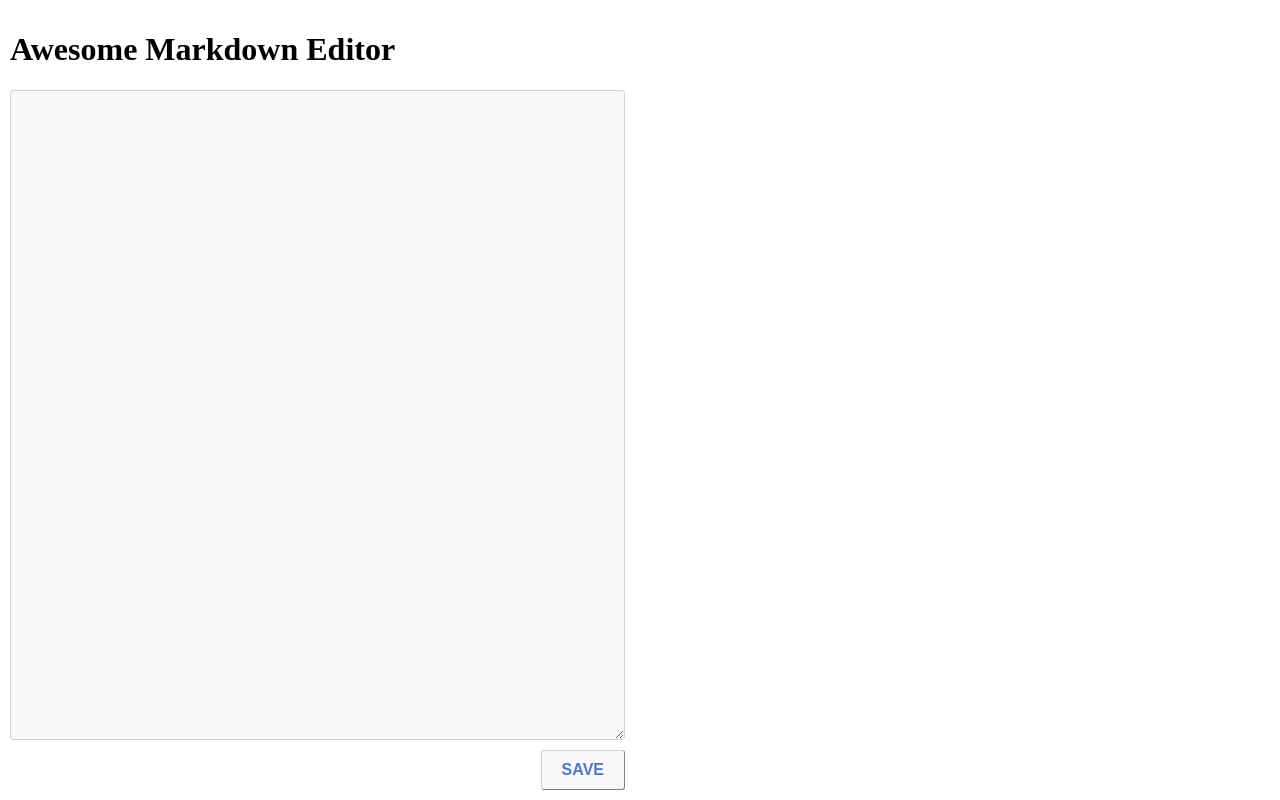
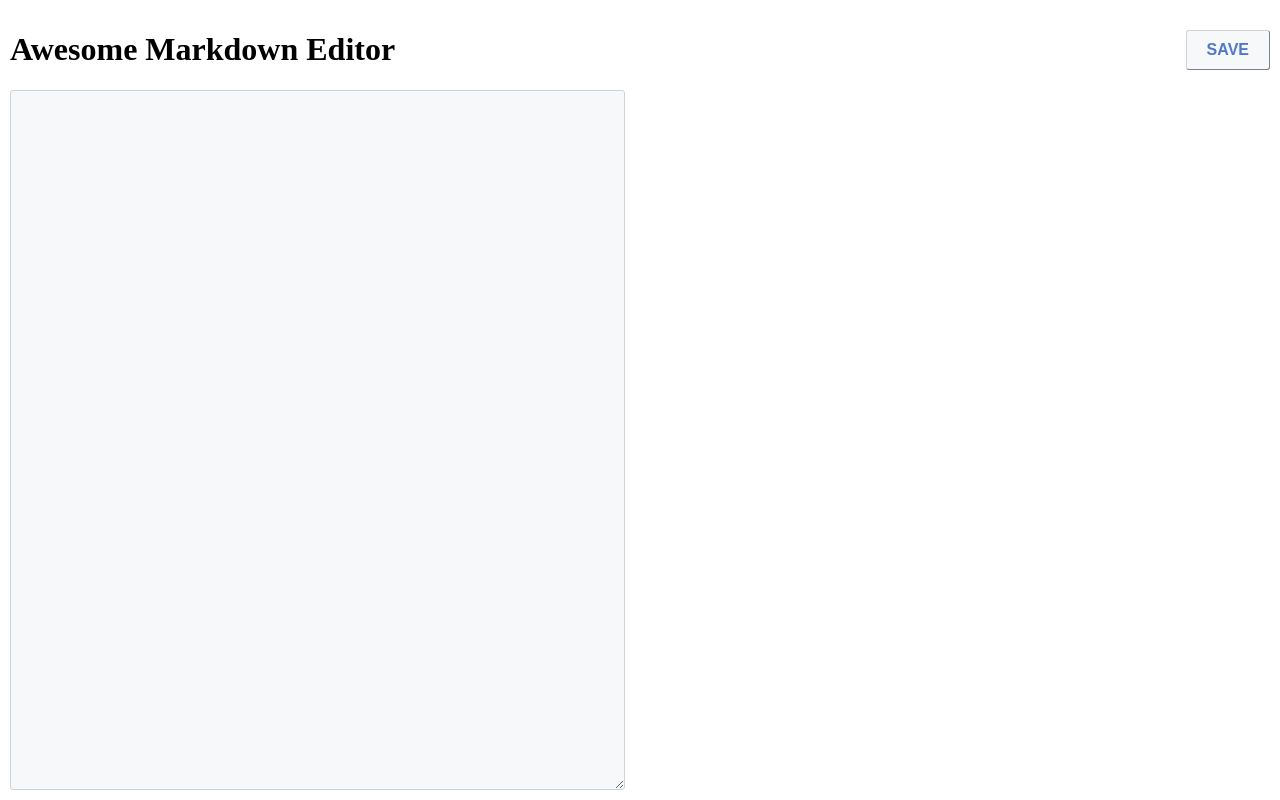
Before and after one commit to sunkibaek/awesome-markdown-editor, a React app: page / in a window 1280 px wide. Built offline with nearby package versions, Linux system fonts and the light colour scheme.

Commit message:
TitleBar 컴포넌트 분리 및 레이아웃 수정
앱 상단에 타이틀과 저장 버튼을 표시하는 컴포넌트를 새로 추가했습니다.

```diff
--- a/src/App.tsx
+++ b/src/App.tsx
@@ -1,9 +1,10 @@
-import React, { ChangeEventHandler, Component, FormEventHandler } from "react";
+import React, { ChangeEventHandler, Component, MouseEventHandler } from "react";
 
 import InputPane from "./InputPane";
 import StorageManager from "./managers/StorageManager";
 import OutputPane from "./OutputPane";
 import Space from "./styles/Space";
+import TitleBar from "./TitleBar";
 
 interface IState {
   inputTexts: string;
@@ -44,12 +45,11 @@ class App extends Component<{}, IState> {
 
     return (
       <div style={styles.container}>
-        <h1>Awesome Markdown Editor</h1>
+        <TitleBar onSubmit={this.save} />
 
         <div style={styles.panesContainer}>
           <InputPane
             texts={inputTexts}
-            onSubmit={this.save}
             onTextAreaChange={this.handleTextAreaChange}
             style={styles.inputPane}
           />
@@ -68,7 +68,7 @@ class App extends Component<{}, IState> {
     });
   };
 
-  private save: FormEventHandler<HTMLFormElement> = event => {
+  private save: MouseEventHandler<HTMLButtonElement> = event => {
     event.preventDefault();
 
     this.storageManager.save(this.state.inputTexts);
--- a/src/InputPane.tsx
+++ b/src/InputPane.tsx
@@ -1,53 +1,28 @@
-import React, {
-  ChangeEventHandler,
-  Component,
-  CSSProperties,
-  FormEventHandler
-} from "react";
+import React, { ChangeEventHandler, Component, CSSProperties } from "react";
 
 interface IProps {
-  onSubmit: FormEventHandler<HTMLFormElement>;
   onTextAreaChange: ChangeEventHandler<HTMLTextAreaElement>;
   texts: string;
   style: CSSProperties;
 }
 
 import TextArea from "./components/TextArea";
-import Color from "./styles/Color";
 
 const styles = {
   form: {
     display: "flex",
     flex: 1,
     flexDirection: "column" as "column"
-  },
-  input: {
-    alignSelf: "flex-end" as "flex-end",
-    backgroundColor: Color.WHITE,
-    borderColor: Color.LIGHT_GRAY,
-    borderRadius: 3,
-    borderWidth: 1,
-    color: "#5078C8",
-    fontWeight: 700 as 700,
-    marginTop: 10,
-    paddingBottom: 10,
-    paddingLeft: 20,
-    paddingRight: 20,
-    paddingTop: 10
   }
 };
 
 class InputPane extends Component<IProps> {
   public render() {
-    const { onTextAreaChange, onSubmit, style, texts } = this.props;
+    const { onTextAreaChange, style, texts } = this.props;
 
     return (
-      <form onSubmit={onSubmit} style={{ ...styles.form, ...style }}>
+      <form style={{ ...styles.form, ...style }}>
         <TextArea texts={texts} onChange={onTextAreaChange} />
-
-        <button style={styles.input} type="submit">
-          SAVE
-        </button>
       </form>
     );
   }
--- /dev/null
+++ b/src/TitleBar.tsx
@@ -0,0 +1,39 @@
+import React, { MouseEventHandler } from "react";
+
+import Color from "./styles/Color";
+
+interface IProps {
+  onSubmit: MouseEventHandler<HTMLButtonElement>;
+}
+
+const styles = {
+  container: {
+    alignItems: "center" as "center",
+    display: "flex",
+    justifyContent: "space-between" as "space-between"
+  },
+  input: {
+    backgroundColor: Color.WHITE,
+    borderColor: Color.LIGHT_GRAY,
+    borderRadius: 3,
+    borderWidth: 1,
+    color: "#5078C8",
+    fontWeight: 700 as 700,
+    paddingBottom: 10,
+    paddingLeft: 20,
+    paddingRight: 20,
+    paddingTop: 10
+  }
+};
+
+const TitleBar = ({ onSubmit }: IProps) => (
+  <div style={styles.container}>
+    <h1>Awesome Markdown Editor</h1>
+
+    <button onClick={onSubmit} style={styles.input} type="submit">
+      SAVE
+    </button>
+  </div>
+);
+
+export default TitleBar;
```
